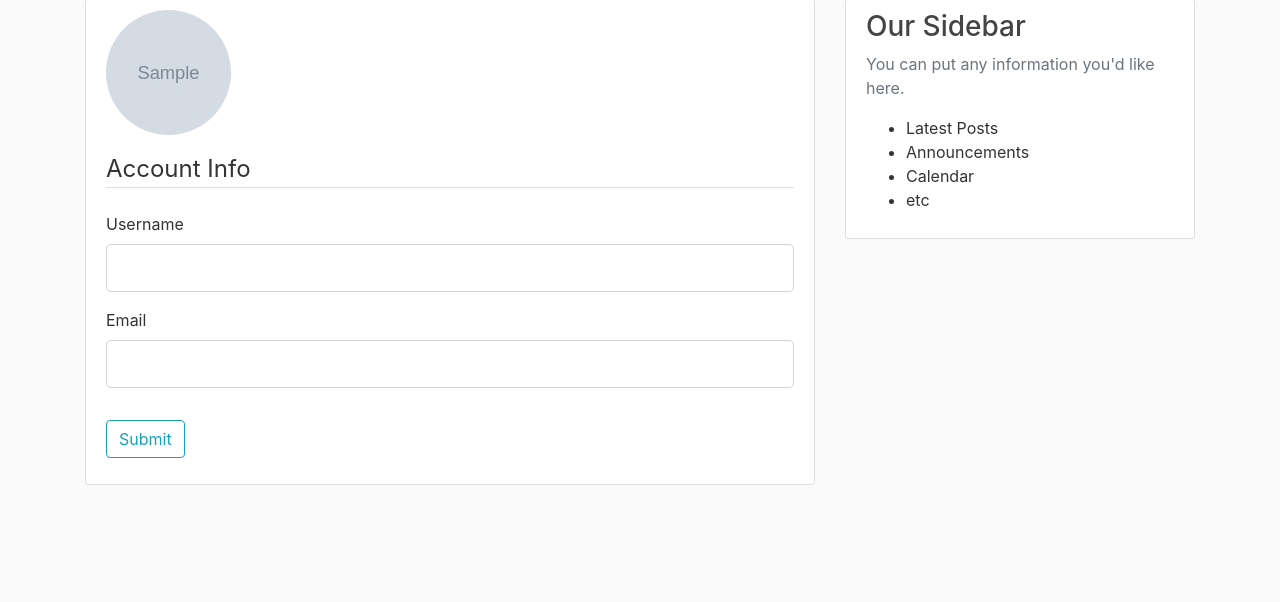
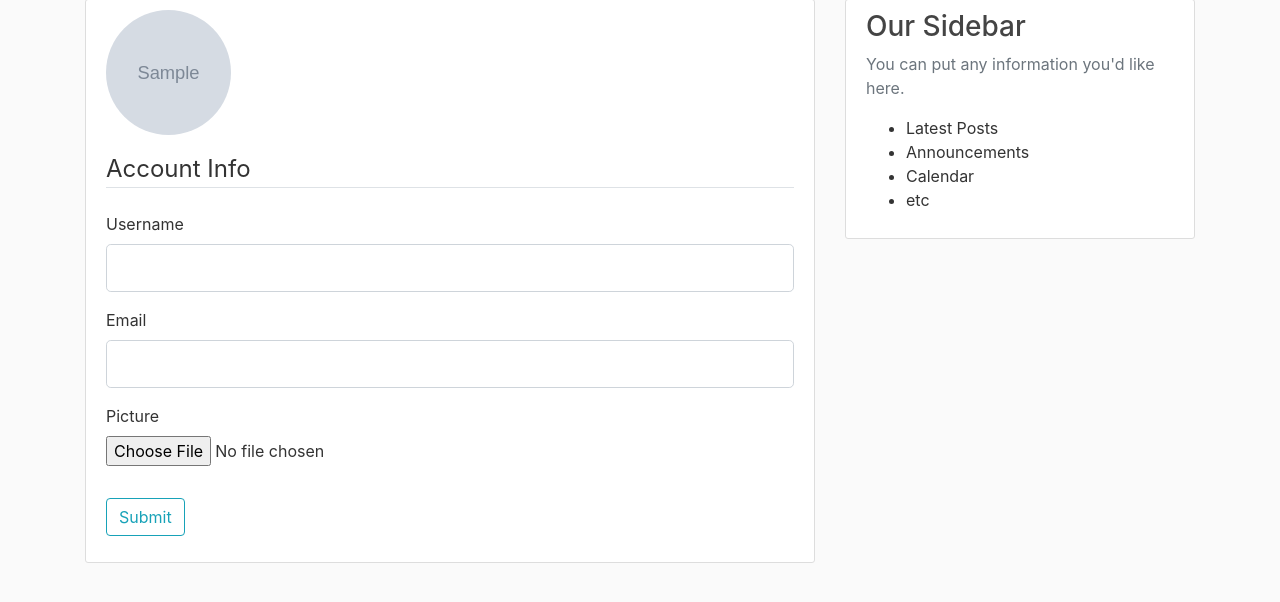
Before and after one commit to Jay-68/personal-blog, a Python web app: template flaskblog/templates/account.html in a window 1280 px wide. Shown: the part 81-683 px from the top of the page. Run offline with Jinja, Linux system fonts and the light colour scheme; the template is opened without the code that fills it: most values are stand-ins (such as "Sample title", 1, 10 or a date in 2020); grey boxes marked "Sample" are stand-in pictures; form fields are guessed from the names that the template uses; some libraries are stand-ins or nearby versions.

Commit message:
Add a function for saving profile pictures

```diff
--- a/flaskblog/templates/account.html
+++ b/flaskblog/templates/account.html
@@ -9,7 +9,7 @@
       </div>
     </div>
 
-      <form method="POST" action="">
+      <form method="POST" action="" enctype="multipart/form-data">
         {{ form.hidden_tag() }}
         <fieldset class="form-group">
           <legend class="border-bottom mb-4">Account Info</legend>
@@ -41,6 +41,15 @@
             {{ form.email(class='form-control form-control-lg') }}
             {% endif %}
           </div>
+          <div class="form-group">
+            {{ form.picture.label() }}
+            {{ form.picture(class='form-control-file') }}
+            {% if form.picture.errors %}
+              {% for error in form.picture.errors %}
+                <span class="text-danger">{{ error }}</span> <br>
+              {% endfor %}
+            {% endif %}
+          </div>
         </fieldset>
         <div class="form-group">
           {{ form.submit(class='btn btn-outline-info') }}
```
Also changed, not shown: flaskblog/routes.py (+14 -0 lines).
